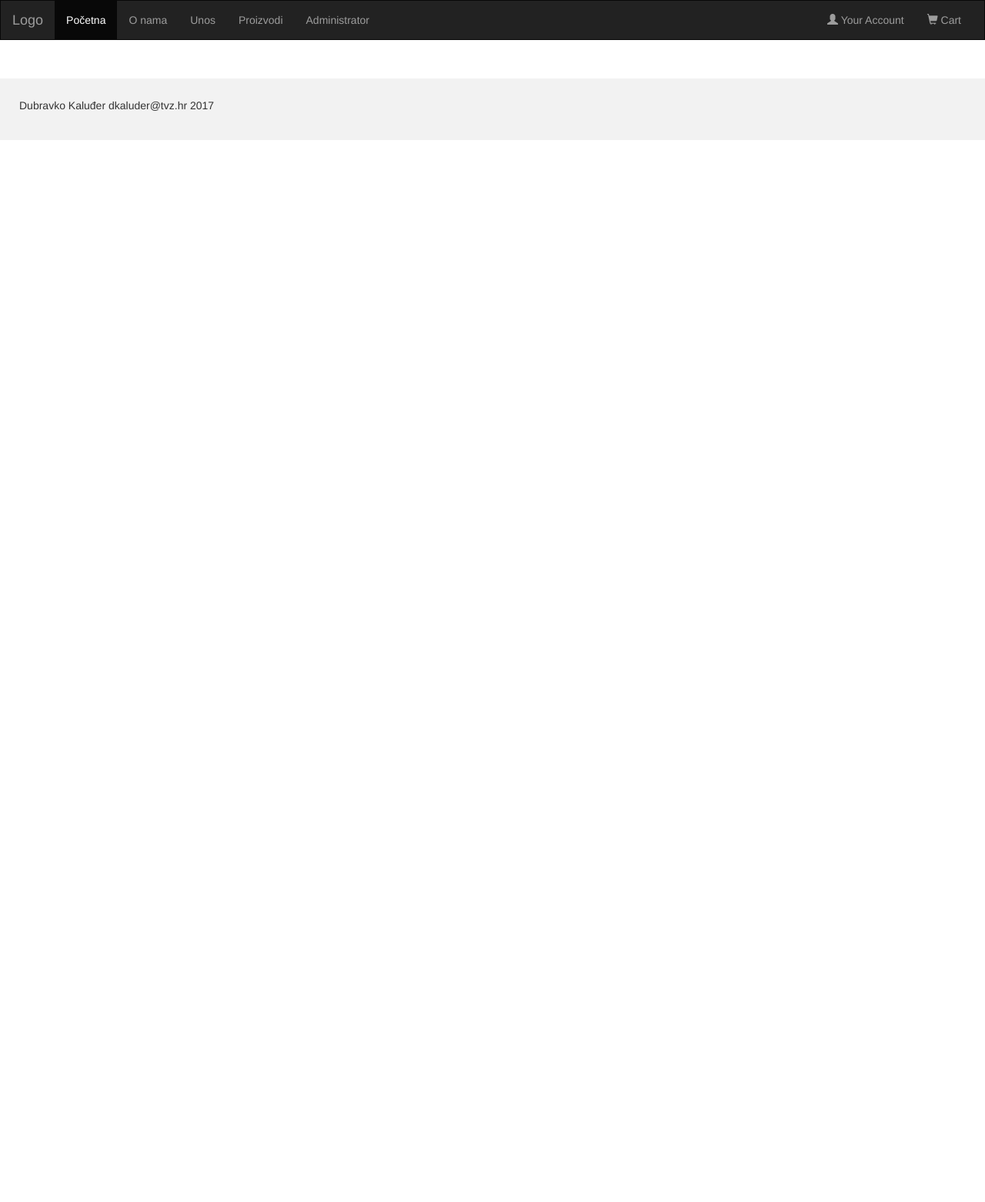
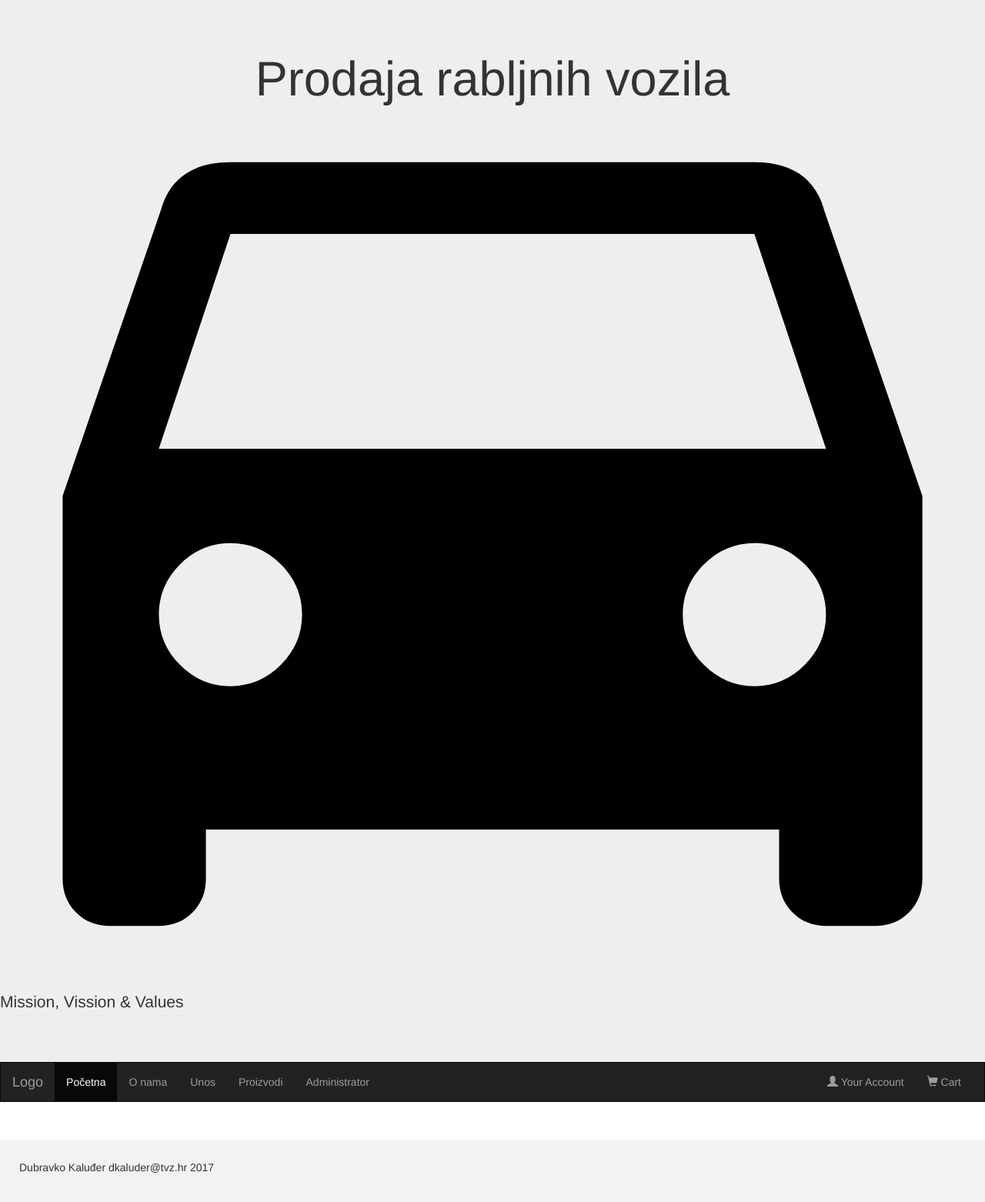
Before and after one commit to dkaluder/PWA2017, a PHP site: page /bootstrap.php in a window 1280 px wide. Shown: the whole page at 77% size. Before the commit the page ends 182 px from the top, so only its background shows below. Run offline with PHP 8.4, Linux system fonts and the light colour scheme; some libraries are stand-ins or nearby versions.

Commit message:
dodan logo-bootstrap

```diff
--- a/bootstrap.php
+++ b/bootstrap.php
@@ -28,6 +28,13 @@
 	</head>
 
 	<body>
+	<div class="jumbotron">
+	<div class="container text-center">
+    <h1>Prodaja rabljnih vozila <img src="Img/logoCar.svg"></div></h1>
+    <p>Mission, Vission & Values</p>
+	</div>
+	</div>
+
 	<nav class="navbar navbar-inverse">
 	<div class="container-fluid">
     <div class="navbar-header">
```
